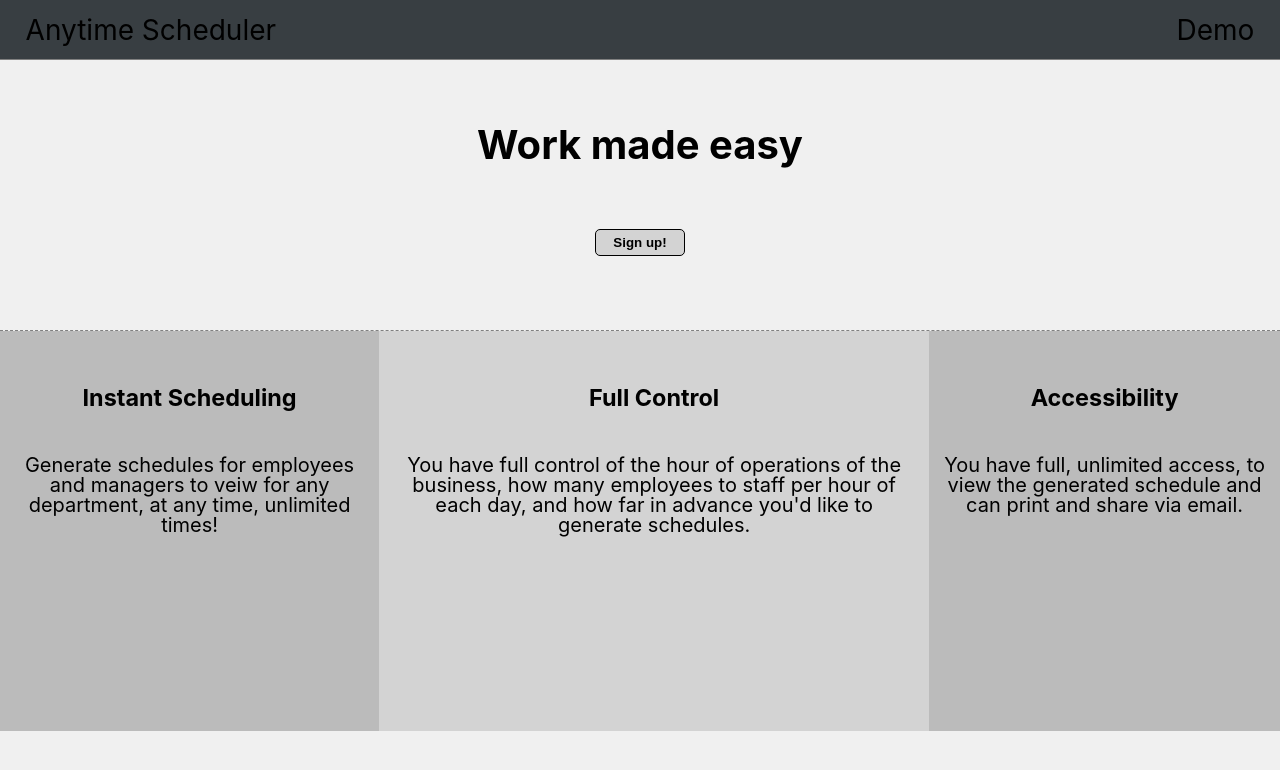
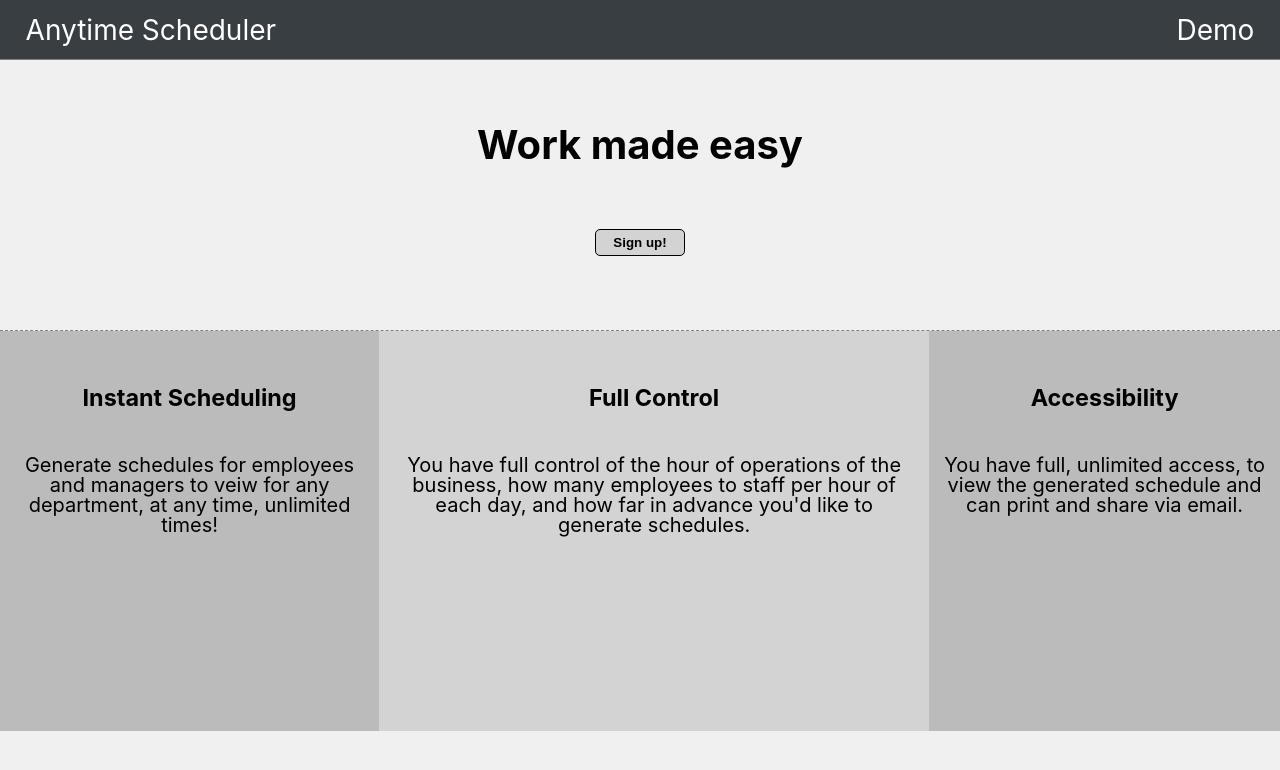
Before and after one commit to ezg97/scheduler-client, a React app: page / in a window 1280 px wide. Built offline with nearby package versions, Linux system fonts and the light colour scheme.

Commit message:
fixed another bug for the links

```diff
--- a/src/NavBar/NavBar.css
+++ b/src/NavBar/NavBar.css
@@ -54,6 +54,9 @@
 /*
     Nav Links
 */
+.navbar a{
+    color: white;
+}
 .navbar a:visited{
     color: white;
 }
```
